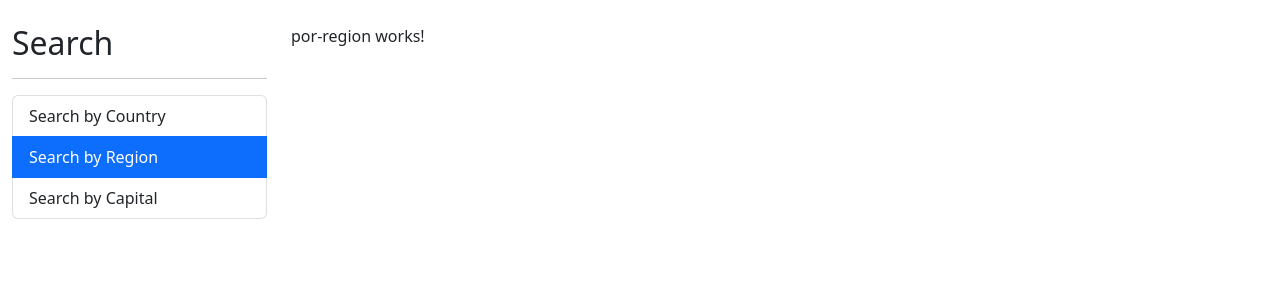
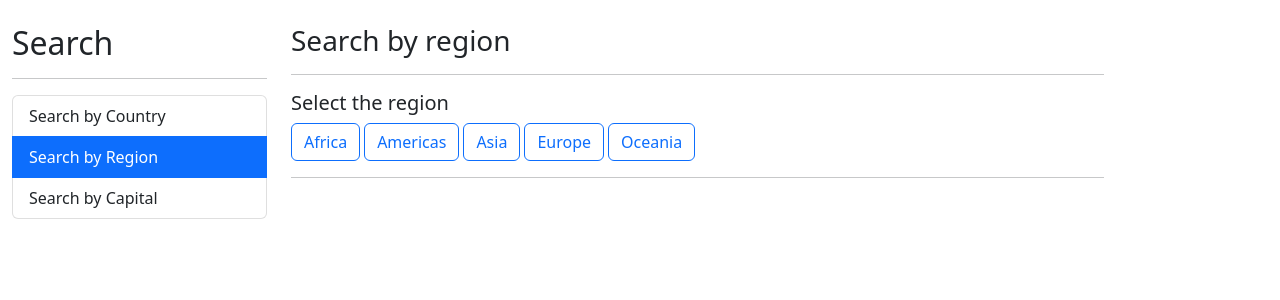
Before and after one commit to afrivera/country-app, an Angular app: page /region in a window 1280 px wide. Shown: the top 300 px of the page. Built offline with nearby package versions, Linux system fonts and the light colour scheme.

Commit message:
end app country-app session 9

```diff
--- a/src/app/countries/components/country-table/country-table.component.html
+++ b/src/app/countries/components/country-table/country-table.component.html
@@ -9,10 +9,11 @@
         </tr>
     </thead>
     <tbody>
-        <tr *ngFor="let country of countries; let i = index">
+        <tr *ngFor="let country of countries; let i = index"
+            class="animate__animated animate__fadeIn animate__faster">
             <td>{{ i + 1 }}</td>
             <td>
-                <img [src]="country.flags.png" [alt]="country.name" class="small-flag">
+                <img [src]="country.flag" [alt]="country.name" class="small-flag">
             </td>
             <td>{{ country.capital }} - {{ country.name }}</td>
             <td>{{ country.population | number }}</td>
--- a/src/app/countries/pages/por-capital/por-capital.component.html
+++ b/src/app/countries/pages/por-capital/por-capital.component.html
@@ -1,3 +1,4 @@
+<div class="animate__animated animate__fadeIn animate__faster">
     <h2>By Capital</h2>
     <hr />
 
@@ -11,6 +12,9 @@
     </div>
 
     <hr />
+
+</div>
+
 <div *ngIf="anError"
      class="alert alert-danger">
     {{ term }} does not found
--- a/src/app/countries/pages/por-country/por-country.component.html
+++ b/src/app/countries/pages/por-country/por-country.component.html
@@ -1,3 +1,4 @@
+<div class="animate__animated animate__fadeIn animate__faster">
     <h2>By Country</h2>
     <hr />
 
@@ -11,10 +12,32 @@
         </div>
     </div>
 
+    <ul *ngIf="showSuggestion"
+        class="list-group">
+        <li
+            *ngFor="let country of countriesSuggestions"
+            class="list-group-item list-group-item-acion">
+        <a  class="nav-link"
+            [routerLink]="['/country', country.alpha2Code]">
+            {{ country.name }}
+        </a>
+        </li>
+        <li
+            class="list-group-item list-group-item-acion"
+            (click)="searchSuggestion( term )">
+        <a  class="nav-link"
+        >
+            Buscar "{{ term }}"
+        </a>
+        </li>
+    </ul>
+
     <hr />
     <div *ngIf="anError"
          class="alert alert-danger">
         {{ term }} does not found
+    </div>
+
 </div>
 
 <div *ngIf="countries.length > 0"
--- a/src/app/countries/pages/por-country/por-country.component.ts
+++ b/src/app/countries/pages/por-country/por-country.component.ts
@@ -13,6 +13,10 @@ export class PorCountryComponent {
   term: string = '';
   anError: boolean = false;
   countries: Country[] = [];
+  countriesSuggestions: Country[] = [];
+
+  showSuggestion: boolean = false;
+
   constructor( private countryService: CountryService) { }
 
   search( country: string ){
@@ -41,6 +45,17 @@ export class PorCountryComponent {
 
   suggestions( suggestion: string ){
     this.anError = false;
+    this.term = suggestion;
+    this.showSuggestion = true;
+
+    this.countryService.searchCountry( suggestion )
+      .subscribe( countries => this.countriesSuggestions = countries.splice( 0, 5 ) )
+
+  }
+
+  searchSuggestion( suggestion: string){
+
+    this.search( suggestion );
 
   }
 
--- a/src/app/countries/pages/por-region/por-region.component.html
+++ b/src/app/countries/pages/por-region/por-region.component.html
@@ -1 +1,32 @@
-<p>por-region works!</p>
+<div class="animate__animated animate__fadeIn animate__faster">
+
+    <h3>Search by region <small>{{ activeRegion | titlecase }}</small></h3>
+    <hr>
+
+    <h5>Select the region</h5>
+
+    <div class="row">
+        <!-- [class.btn-primary] = "region === activeRegion" -->
+        <!-- ngClass="{
+            'btn-primary': region === activeRegion,
+            'btn-outline-primary': region !== activeRegion
+        }" -->
+        <div class="col">
+            <button *ngFor="let region of regions"
+                    [class]="getClassCss( region )"
+                    (click)="activateRegion( region )"
+                >
+                {{ region | titlecase }}
+            </button>
+        </div>
+    </div>
+    <hr>
+
+    <div *ngIf="countries.length > 0"
+        class="row">
+       <div class="col">
+           <app-country-table [countries]="countries"></app-country-table>
+
+       </div>
+    </div>
+</div>
--- a/src/app/countries/pages/por-region/por-region.component.ts
+++ b/src/app/countries/pages/por-region/por-region.component.ts
@@ -1,4 +1,6 @@
-import { Component, OnInit } from '@angular/core';
+import { Component } from '@angular/core';
+import { CountryService } from '../../services/country.service';
+import { Country } from '../../interfaces/rest-countries-response.interface';
 
 @Component({
   selector: 'app-por-region',
@@ -6,11 +8,28 @@ import { Component, OnInit } from '@angular/core';
   styles: [
   ]
 })
-export class PorRegionComponent implements OnInit {
+export class PorRegionComponent {
 
-  constructor() { }
+  regions: string [] = ['africa', 'americas', 'asia', 'europe', 'oceania'];
 
-  ngOnInit(): void {
+  activeRegion: string = '';
+  countries: Country[] = [];
+
+  constructor( private countryService: CountryService ) { }
+
+  getClassCss( region: string ): string {
+    return ( region === this.activeRegion) ? 'btn btn-primary me-1' : 'btn btn-outline-primary me-1'
+  }
+
+  activateRegion( region: string ){
+
+    if( region === this.activeRegion ){ return }
+    this.activeRegion = region;
+    this.countries = [];
+
+    this.countryService.searchRegion( region )
+      .subscribe( countries => this.countries = countries )
+
   }
 
 }
--- a/src/app/countries/pages/see-country/see-country.component.ts
+++ b/src/app/countries/pages/see-country/see-country.component.ts
@@ -24,8 +24,8 @@ export class SeeCountryComponent implements OnInit {
 
     this.activatedRoute.params
       .pipe(
-        switchMap( ( { id } ) => this.countryService.getCountryByCode( id )),
-        tap( console.log )
+        switchMap( ( { id } ) => this.countryService.getCountryByCode( id ))
+        // tap( console.log )
       )
       .subscribe( country => this.country = country );
 
--- a/src/app/countries/services/country.service.ts
+++ b/src/app/countries/services/country.service.ts
@@ -1,5 +1,5 @@
 import { Injectable } from '@angular/core';
-import { HttpClient } from '@angular/common/http'
+import { HttpClient, HttpParams } from '@angular/common/http'
 import {  Observable } from 'rxjs';
 import { Country } from '../interfaces/rest-countries-response.interface';
 
@@ -10,11 +10,15 @@ export class CountryService {
 
   private _apiKey: string = 'https://restcountries.com/v2';
 
+  get httpParams (){
+    return new HttpParams().set( 'fields', 'name,capital,alpha2Code,flag,population' );
+  }
+
   constructor( private http: HttpClient ) { }
 
   searchCountry( country: string ): Observable<Country []>{
     const url = `${this._apiKey}/name/${ country }`;
-    return this.http.get<Country []>( url )
+    return this.http.get<Country []>( url, { params: this.httpParams } )
             // .pipe(
             //   catchError(err => of([]))
             // )
@@ -23,7 +27,7 @@ export class CountryService {
   searchCapital( capital: string ): Observable <Country []>{
     const url = `${ this._apiKey}/capital/${ capital }`;
 
-    return this.http.get< Country []>( url );
+    return this.http.get< Country []>( url, { params: this.httpParams } );
   }
 
   getCountryByCode ( id: string ): Observable <Country>{
@@ -34,4 +38,10 @@ export class CountryService {
 
   }
 
+  searchRegion ( region: string ): Observable < Country []>{
+
+    const url = `${ this._apiKey }/region/${ region }`;
+    return this.http.get< Country []>( url, { params: this.httpParams });
+  }
+
 }
--- a/src/index.html
+++ b/src/index.html
@@ -13,6 +13,10 @@
       integrity="sha384-0evHe/X+R7YkIZDRvuzKMRqM+OrBnVFBL6DOitfPri4tjfHxaWutUpFmBp4vmVor"
       crossorigin="anonymous"
     />
+    <link
+    rel="stylesheet"
+    href="https://cdnjs.cloudflare.com/ajax/libs/animate.css/4.1.1/animate.min.css"
+  />
   </head>
   <body>
     <app-root></app-root>
```
Lines whose indentation alone changed are shown as unchanged.
